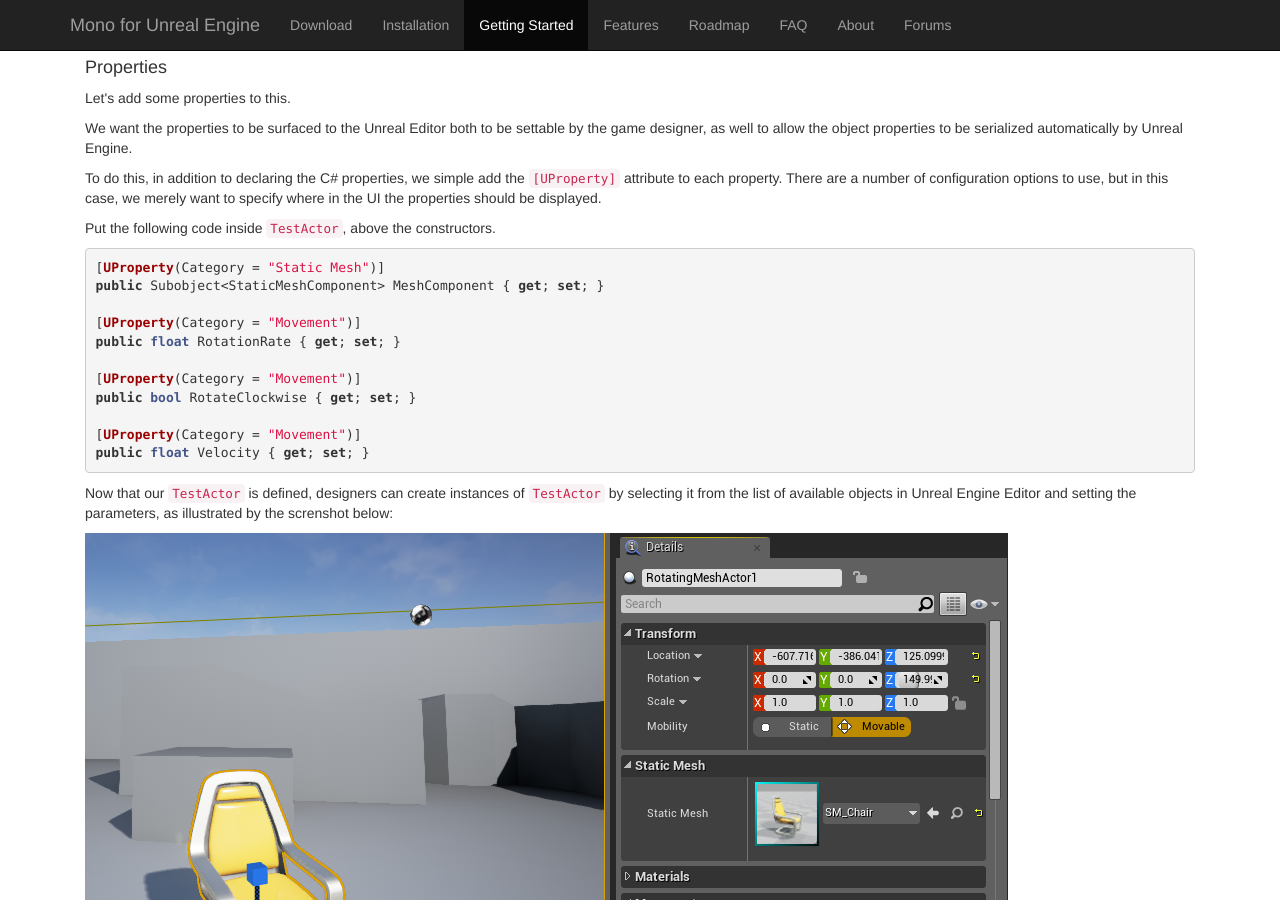
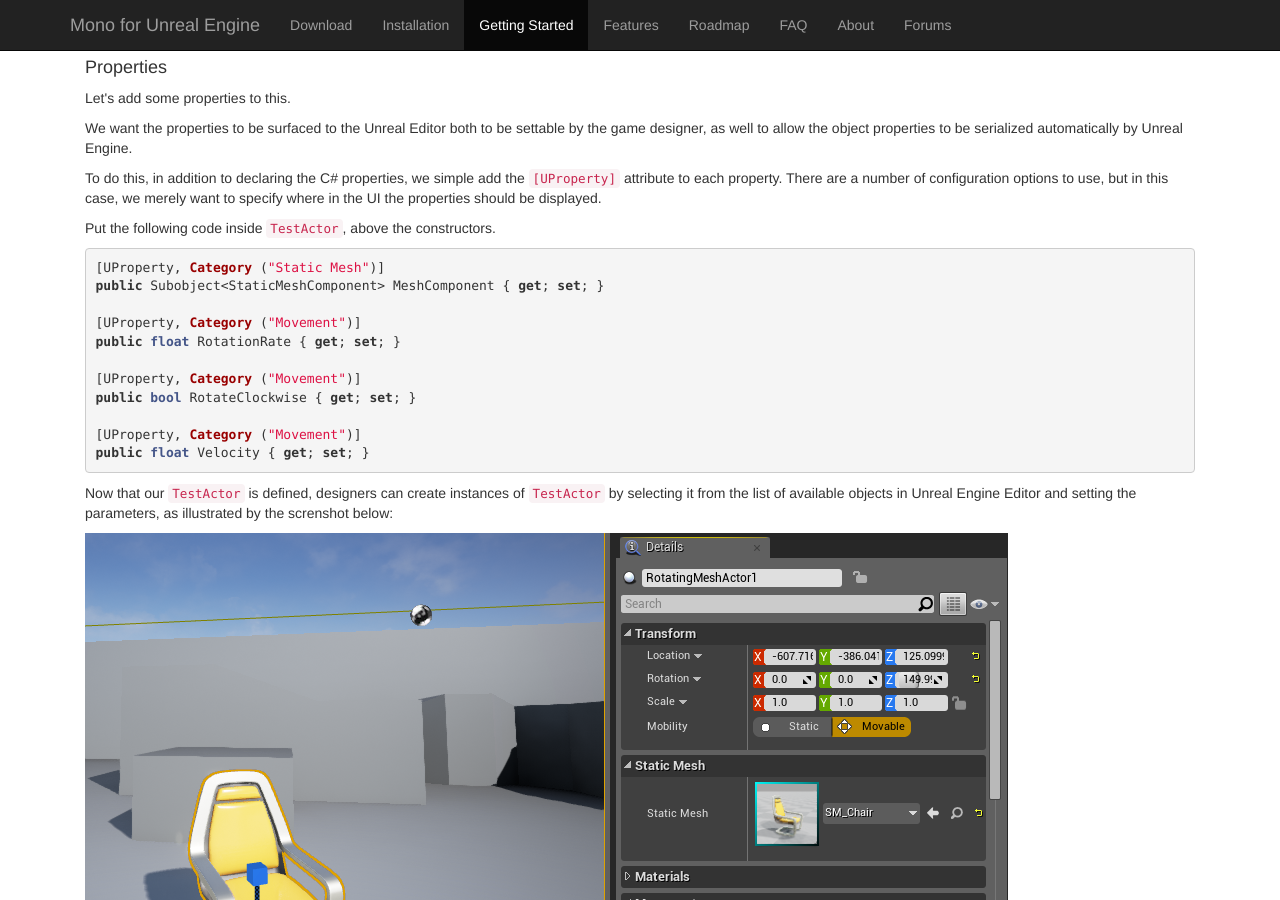
Before and after one commit to mono-ue-old/mono-ue.github.io, a Jekyll site: the page built from getting-started.html, in a window 1280 px wide and 900 px high, scrolled down 2596 px. Built offline with Jekyll 4.4.1, drawn with Linux system fonts in a browser that asks for light colours; nearby versions of some CDN libraries; Markdown is read by kramdown in place of the engine named in the settings.

```diff
--- a/getting-started.html
+++ b/getting-started.html
@@ -97,16 +97,16 @@ namespace MyProjectMono
 	<p>Put the following code inside <code>TestActor</code>, above the constructors.</p>
 
 {% highlight c# %}
-[UProperty(Category = "Static Mesh")]
+[UProperty, Category ("Static Mesh")]
 public Subobject<StaticMeshComponent> MeshComponent { get; set; }
 
-[UProperty(Category = "Movement")]
+[UProperty, Category ("Movement")]
 public float RotationRate { get; set; }
 
-[UProperty(Category = "Movement")]
+[UProperty, Category ("Movement")]
 public bool RotateClockwise { get; set; }
 
-[UProperty(Category = "Movement")]
+[UProperty, Category ("Movement")]
 public float Velocity { get; set; }
 {% endhighlight %}
 
```
